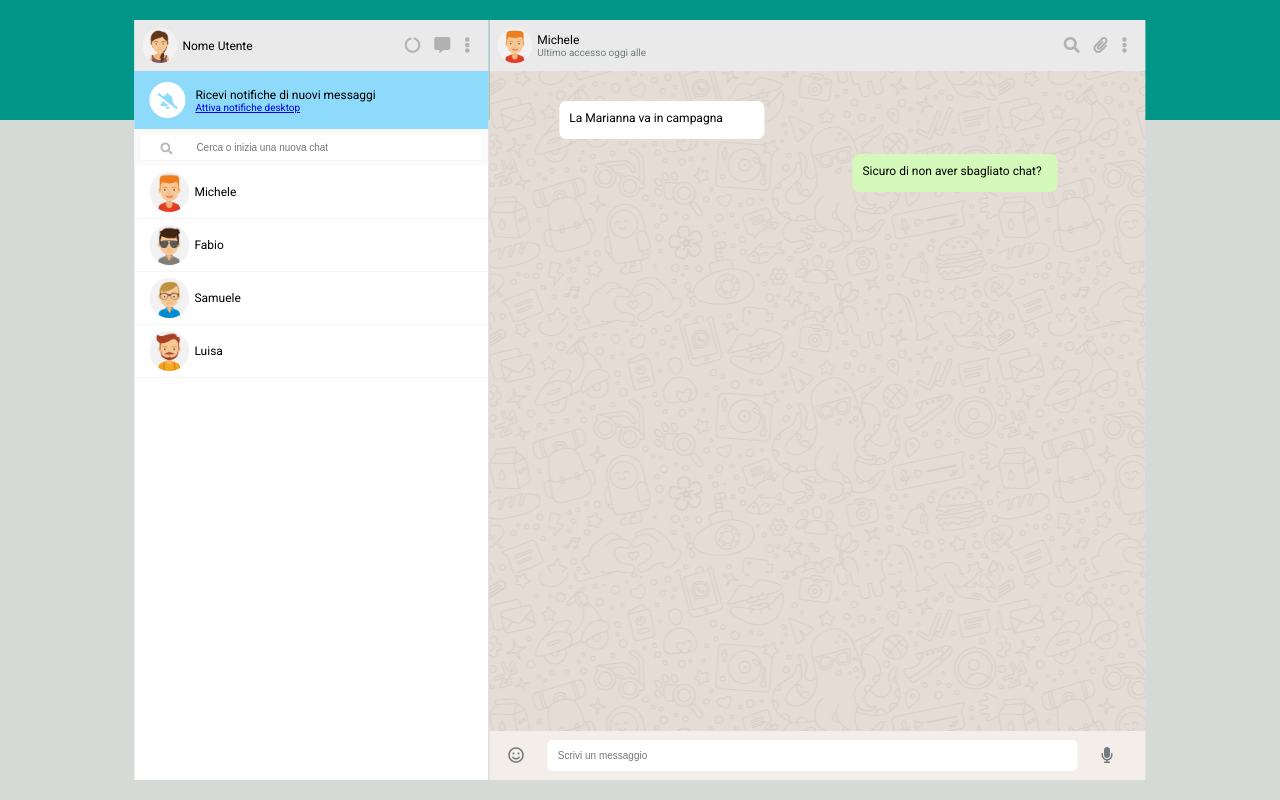
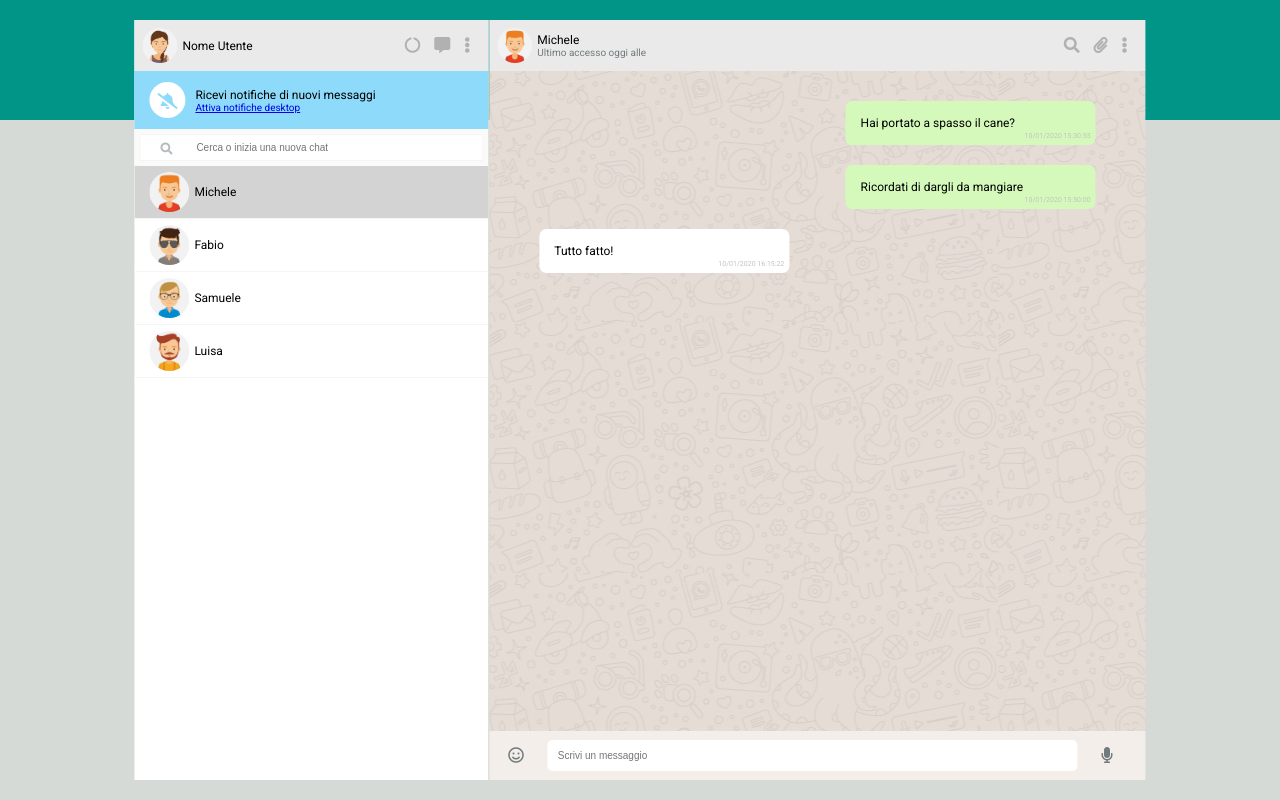
Before and after one commit to ValcanoverKarin/vue-boolzapp, a plain HTML site: page index.html in a window 1280 px wide. Drawn offline with nearby package versions, Linux system fonts and the light colour scheme.

Commit message:
correzioni, commenti e fine milestone 2

```diff
--- a/css/style.css
+++ b/css/style.css
@@ -45,6 +45,10 @@ body {
     display: flex;
     justify-content: space-between;
     align-items: center;
+}
+
+.active{
+    background-color:lightgrey;
 }
 
 .avatar {
@@ -147,35 +151,42 @@ body {
     color: #717a7c;
 }
 
-.chat-section{
+.messages{
     height: calc(100% - 100px);
     background-image: url(../img/mine.jpg);
     overflow: auto;
+
+    padding: 30px 50px 30px 50px;
 }
 
-.chat-contact .text {
-    background-color: white;
+.message {
+    position: relative;
+    min-width: 250px;
+    max-width: 400px;
+    margin-bottom: 20px;
+    padding: 15px;
     border-radius: 7px;
-    width: 35%;
-    min-height: 38px;
-    padding: 10px;
+    clear: both;
+
 }
 
-.chat-contact {
-    padding: 30px 0px 0px 70px;
+.message.sent {
+    background-color: #d5f9ba;
+    float: right;
 }
 
-.chat-user {
-    padding: 15px 0px 15px 70px;
+.message.received{
+    background-color: white;
+    float: left;
 }
 
-.chat-user .text {
-    background-color: #d5f9ba;
-    margin-left: 50%;
-    border-radius: 7px;
-    width: 35%;
-    min-height: 38px;
-    padding: 10px;
+.messages .date {
+    position: absolute;
+    bottom: 0;
+    right: 0;
+    font-size: 7px;
+    padding: 5px;
+    color: #c0c2c4;
 }
 
 .message-section {
--- a/index.html
+++ b/index.html
@@ -77,10 +77,13 @@
                 <div class="contacts-section">
                     <ul>
                         <!-------1b. aggiunto il v-for ------>
-                        <li v-for="contact in contacts">
+                        <!-------1d. aggiunto l' indice e l elemento ha classe active se l'indice corrisponde all'indice del contatto attivo------>
+                        <!-------3a. aggiungo click chiamando la funzione (questa funzione cmbia il contatto attivo)------>
+                        <!-------3c. passo l'ndice al click------>
+                        <li v-for="(contact,index) in contacts" :class="{ 'active': activeContact == index }" @click="setActiveContact(index)">
                             <!--user-->
                             <div class="avatar">
-                                <img :src="`img/avatar${contact.avatar}.jpg`" alt="">
+                                <img :src="`img/avatar${contact.avatar}.jpg`" alt="contact.name">
                                 <div class="text">{{ contact.name }}</div>
                             </div>
                             <!--end user-->
@@ -99,9 +102,10 @@
                 <div class="user-section">
                     <!--user-->
                     <div class="avatar">
-                        <img src="img/avatar_1.jpg" alt="Avatar User">
+                        <!-------1e. mostro le caratteristiche del contatto attivo ------>
+                        <img :src="`img/avatar${contacts[activeContact].avatar}.jpg`" alt="contacts[activeContact].name">
                         <div>
-                            <div class="text">Michele</div>
+                            <div class="text">{{ contacts[activeContact].name }}</div>
                             <div class="access">Ultimo accesso oggi alle</div>
                         </div>
                     </div>
@@ -118,16 +122,14 @@
                 <!--end sezione user-->
 
                 <!--sezione chat-->
-                <div class="chat-section">
+                <div class="messages">
                     <!--messaggi contatti-->
-                    <div class="chat-contact">
-                        <div class="text">La Marianna va in campagna</div>
-                    </div>
-                    <!--end messaggi contatti-->
-
-                    <!--messaggi utente-->
-                    <div class="chat-user">
-                        <div class="text">Sicuro di non aver sbagliato chat?</div>
+                    <!-------2a. aggiungo v-for per scrivere tanti messaggi per quanti ne ho nell oggetto------>
+                    <!-------2b. stampo il messaggio e la data rispettivi all oggetto------>
+                    <!-------2c. tolgo la classe recived statitca e la sostituisco con la classe status dinamica dall oggetto ------>
+                    <div v-for="message in contacts[activeContact].messages" class="message" :class="message.status" >
+                        <div class="text">{{ message.text }}</div>
+                        <div class="date">{{ message.date }}</div>
                     </div>
                     <!--end messaggi contatti-->
                 </div>
@@ -149,8 +151,6 @@
 
     </div>
 
-
-    <script src="path/to/dayjs/dayjs.min.js"></script>
     <script src="js/script.js"></script>
 </body>
 </html>
--- a/js/script.js
+++ b/js/script.js
@@ -1,7 +1,17 @@
+// Milestone 1
+// 0. Replica della grafica con la possibilità di avere messaggi scritti dall’utente (verdi) e dall’interlocutore (bianco) assegnando due classi CSS diverse
+// 1. Visualizzazione dinamica della lista contatti: tramite la direttiva v-for, visualizzare nome e immagine di ogni contatto
+
+// Milestone 2
+// 2. Visualizzazione dinamica dei messaggi: tramite la direttiva v-for, visualizzare tutti i messaggi relativi al contatto attivo all’interno del pannello della conversazione
+// 3. Click sul contatto mostra la conversazione del contatto cliccato
+
 var app = new Vue (
     {
         el: '#root',
         data: {
+            //1c. creao array
+            activeContact: 0,
             //1a. aggiunto i contatti con le loro caratteristiche
             contacts: [
                 {
@@ -88,7 +98,13 @@ var app = new Vue (
                     ],
                 },
             ]
+        },
 
+        methods: {
+            //3b. quando clicco su un contatto voglio che si cambi il contatto attivo
+            setActiveContact(index) {
+                this.activeContact = index;
+            }
         }
     }
 );
```
